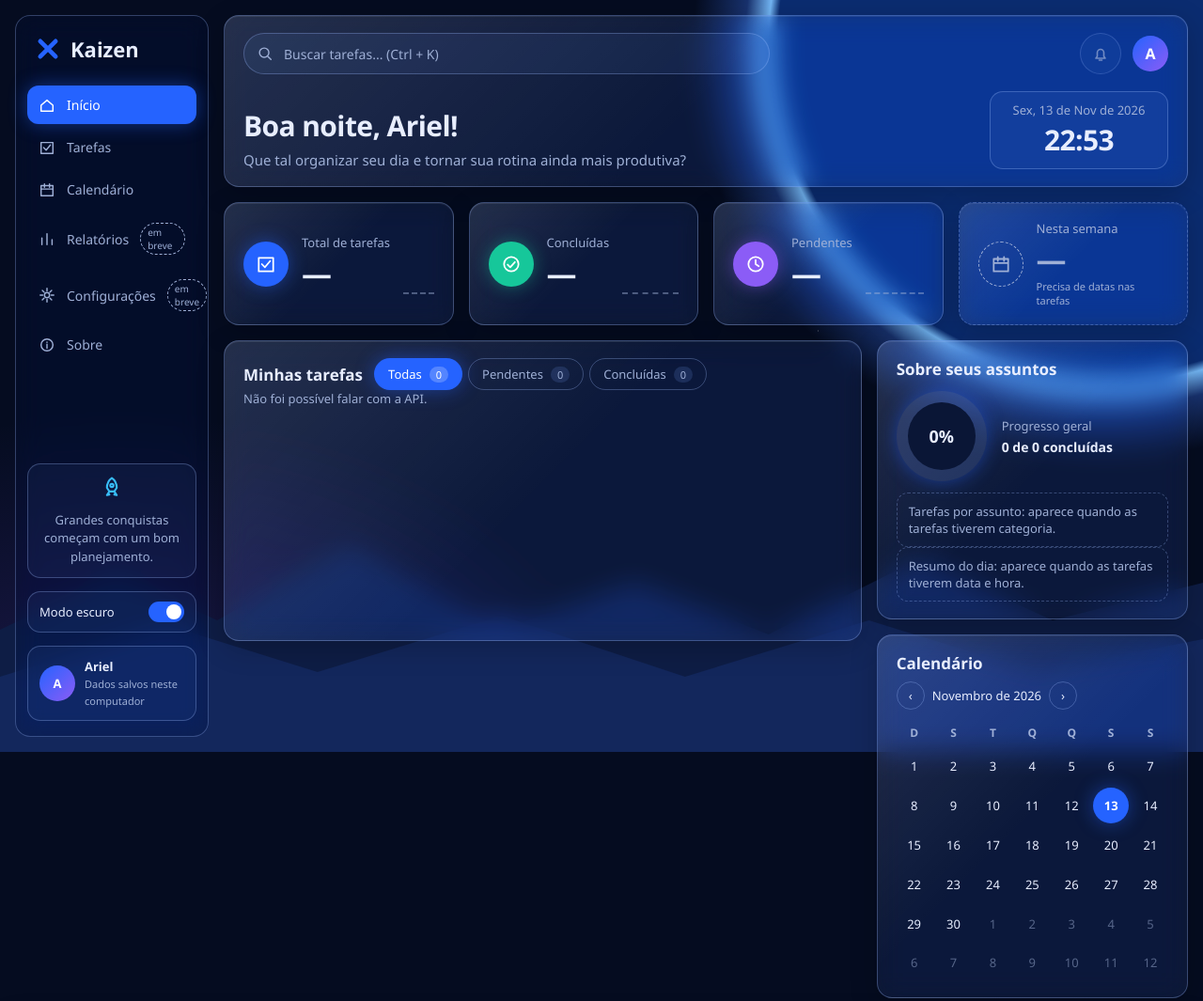
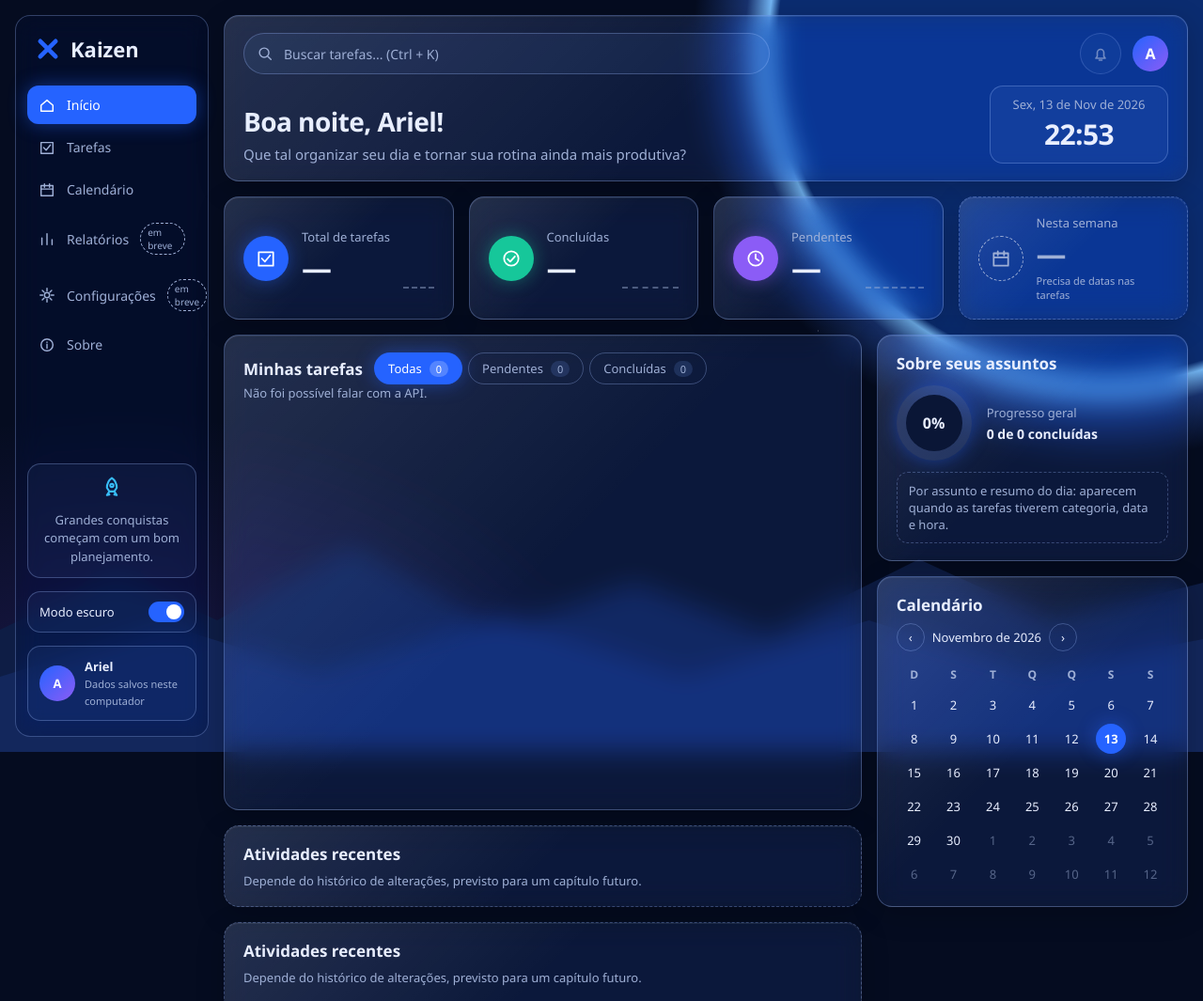
Before and after one commit to Arieldcr/agenda-pessoal, a plain HTML site: page frontend/index.html in a window 1280 px wide. Shown: the top 1065 px of the page at 94% size. Drawn offline with Linux system fonts and the light colour scheme; no server answers.

Commit message:
feat: painel Sobre seus assuntos e layout compacto sem rolagem

```diff
--- a/frontend/index.html
+++ b/frontend/index.html
@@ -122,6 +122,7 @@
         </div>
       </section>
 
+      <div class="principal">
         <section class="vidro bloco tarefas" aria-labelledby="t-tarefas">
           <div class="cabeca-lista">
             <h2 id="t-tarefas">Minhas tarefas</h2>
@@ -134,6 +135,11 @@
           <p id="estado">Conectando à API...</p>
           <ul id="lista" class="lista"></ul>
         </section>
+        <section class="vidro bloco atividades tracejado" aria-labelledby="t-atividades">
+          <h2 id="t-atividades">Atividades recentes</h2>
+          <p>Depende do histórico de alterações, previsto para um capítulo futuro.</p>
+        </section>
+      </div>
 
       <div class="lateral">
         <section class="vidro bloco" aria-labelledby="t-assuntos">
@@ -145,8 +151,7 @@
               <strong id="anel-texto">0 de 0 concluídas</strong>
             </div>
           </div>
-          <p class="reservado">Tarefas por assunto: aparece quando as tarefas tiverem categoria.</p>
-          <p class="reservado">Resumo do dia: aparece quando as tarefas tiverem data e hora.</p>
+          <p class="reservado">Por assunto e resumo do dia: aparecem quando as tarefas tiverem categoria, data e hora.</p>
         </section>
         <section class="vidro bloco" aria-labelledby="t-calendario">
           <div class="cabeca-calendario">
@@ -160,7 +165,6 @@
           <div class="grade-calendario" id="grade"></div>
         </section>
       </div>
-  </div>
 
       <section class="vidro bloco atividades tracejado" aria-labelledby="t-atividades">
         <h2 id="t-atividades">Atividades recentes</h2>
--- a/frontend/style.css
+++ b/frontend/style.css
@@ -846,3 +846,62 @@ body::before {
   color: var(--muted);
   font-size: 12px;
 }
+
+/* ===== Ajuste para caber na tela sem rolar ===== */
+.principal {
+  grid-column: span 8;
+  display: flex;
+  flex-direction: column;
+  gap: 16px;
+}
+
+.principal .tarefas {
+  flex: 1 1 auto;
+  min-height: 0;
+}
+
+.principal .atividades {
+  min-height: 0;
+}
+
+.lateral {
+  grid-row: auto;
+}
+
+.lista {
+  max-height: 340px;
+  overflow-y: auto;
+}
+
+.indicador {
+  min-height: 0;
+}
+
+.cabecalho {
+  gap: 12px;
+}
+
+.boas-vindas h1 {
+  font-size: 28px;
+}
+
+.anel {
+  width: 80px;
+  height: 80px;
+}
+
+.anel span {
+  width: 60px;
+  height: 60px;
+  font-size: 16px;
+}
+
+.dia {
+  width: min(100%, 32px);
+}
+
+@media (max-width: 1100px) {
+  .principal {
+    grid-column: 1 / -1;
+  }
+}
```
Lines whose indentation alone changed are shown as unchanged.
